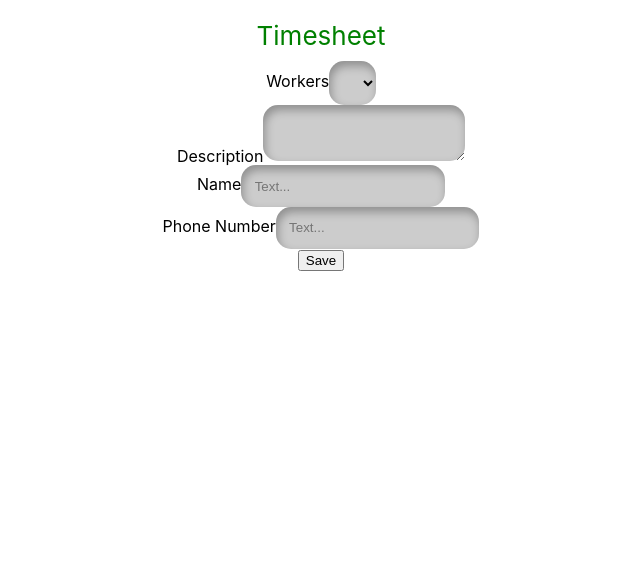
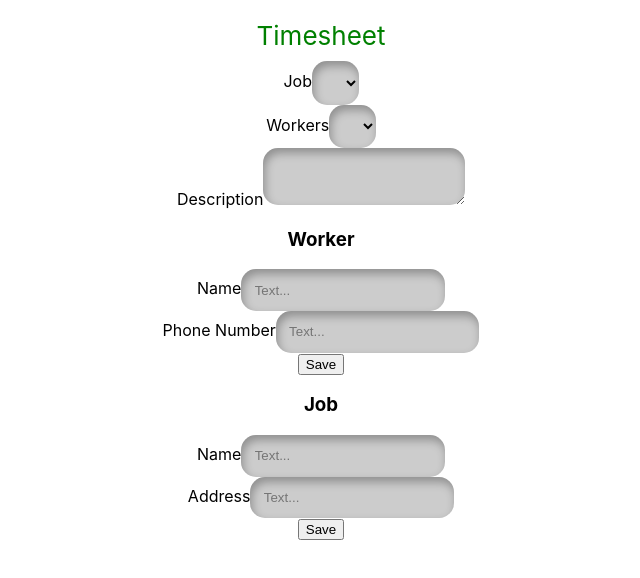
Before and after one commit to jcostadev23/timesheet, a React (Create React App) app: page / in a window 1280 px wide. Shown: the top 578 px of the page, without its empty margins (319-959 px from the left). Built offline with nearby package versions, Linux system fonts and the light colour scheme.

Commit message:
Create list of jobs

```diff
--- a/src/App.js
+++ b/src/App.js
@@ -4,6 +4,7 @@ import { Input } from './components /input';
 import { InputField } from './components /inputField'
 import React, { useState } from 'react';
 import { AddWorker } from './components /worker';
+import { AddJob } from './components /job';
 
 function App() {
   const [value, setValue] = useState('')
@@ -20,6 +21,7 @@ function App() {
         <InputField/>
 
         <AddWorker/>
+        <AddJob/>
 
     </div>
   );
--- a/src/components /inputField.jsx
+++ b/src/components /inputField.jsx
@@ -2,20 +2,20 @@ import React, { useState } from 'react';
 import { Input } from './input';
 
 const InputField = ()=>{
-    const [job, setJob] = useState('');
+    const [jobs, setJobs] = useState(JSON.parse(localStorage.getItem('jobs')) || []);
     const [workers, setWorkers] = useState(JSON.parse(localStorage.getItem('workers')) || []);
     const [machine, setMachine] = useState('');
     const [description, setDescription] = useState('')
 
     return (
         <div>
-            {/* <Input
+            <Input
                 label='Job'
                 type='select'
-                value={job}
-                options={['higlands', 'the barn', 'sheringham']}
-                onChange={setJob}
-                /> */}
+                value={jobs}
+                options={jobs}
+                onChange={setJobs}
+                />
 
             <Input
                 label='Workers'
--- /dev/null
+++ b/src/components /job.js
@@ -0,0 +1,41 @@
+import { useState } from "react";
+import { createId } from "../helpers/createId";
+import { Input } from "./input";
+
+export function AddJob () {
+    const [jobs, setJobs] = useState(JSON.parse(localStorage.getItem('jobs')) || [])
+    const [name, setName] = useState('');
+    const [address, setAddress] = useState('');
+
+    const saveJob = () => {
+        const job ={
+            name: name,
+            address: address,
+            id: createId()
+        };
+
+        localStorage.setItem('jobs', JSON.stringify([...jobs, job]))
+        setName('')
+        setAddress('')
+    }
+
+    return(
+        <form >
+            <h3>Job</h3>
+            <Input
+                label="Name"
+                type='text'
+                value={name}
+                onChange={setName}
+                />
+            <Input
+                label='Address'
+                type='text'
+                value={address}
+                onChange={setAddress}
+                />
+            <button onClick={saveJob}>Save</button>
+
+        </form>
+    )
+}
--- a/src/components /worker.js
+++ b/src/components /worker.js
@@ -22,6 +22,7 @@ export function AddWorker(){
 
     return (
         <form >
+            <h3>Worker</h3>
             <Input
                 label='Name'
                 type='text'
```
